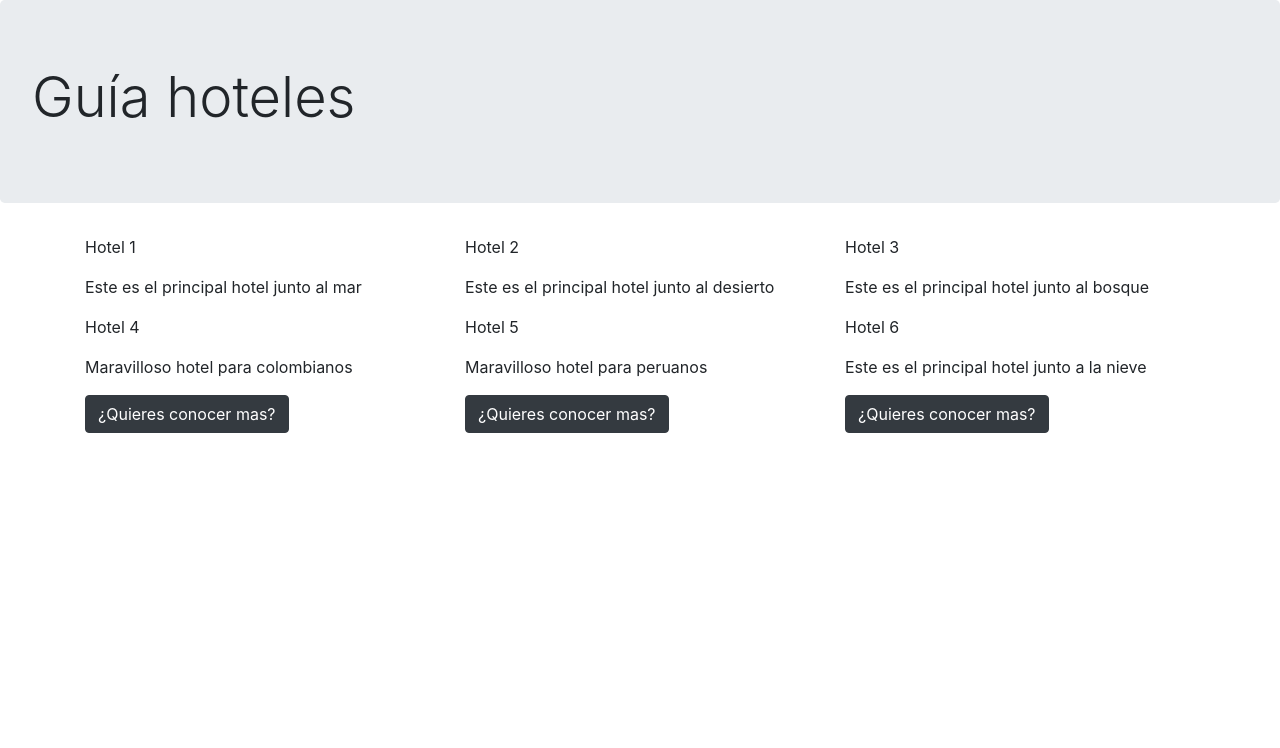
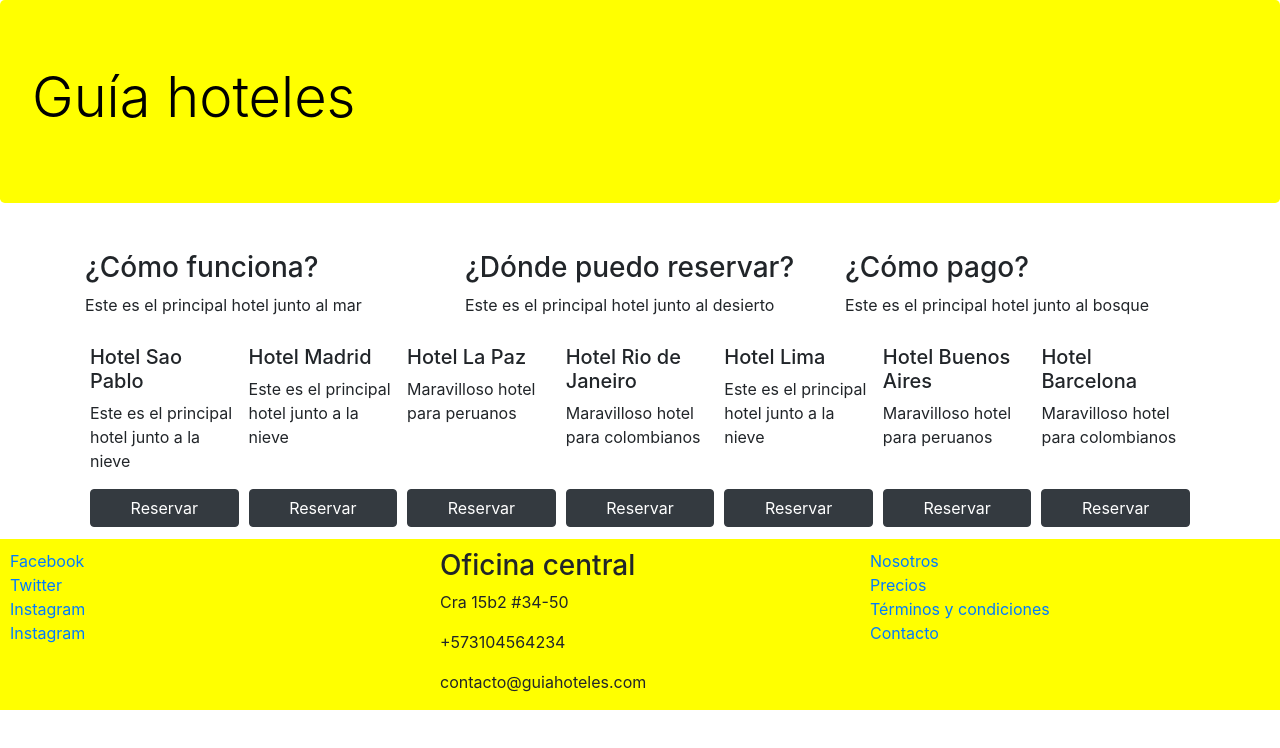
Before and after one commit to lotharking/Web-hotels-page, a website: page index.html in a window 1280 px wide. Drawn offline with nearby package versions, Linux system fonts and the light colour scheme.

Commit message:
agregamos footer y estilos con flex

```diff
--- /dev/null
+++ b/css/main.css
@@ -0,0 +1,20 @@
+.jumbotron {
+	background-color: yellow;
+	color: black;
+}
+
+footer {
+	padding: 10px 10px 0 10px;
+	background-color: yellow;
+	margin-botton: 0px;
+	margin-top: 10px;
+}
+.card-hotel {
+	flex: 1 150px;
+	padding: 2px 5px 2px 5px;
+	margin-top: 10px;
+}
+
+.btn-reserva {
+	width: 100%;
+}
--- a/index.html
+++ b/index.html
@@ -7,6 +7,7 @@
 
     <!-- Bootstrap CSS -->
     <link rel="stylesheet" href="node_modules/bootstrap/dist/css/bootstrap.min.css">
+	<link rel="stylesheet" href="css/main.css">
 
     <!--<title>Hello, world!</title> -->
 	</head>
@@ -17,37 +18,117 @@
 	 	</div>
 		<div class="container">
 	  		<div class="row">
-    <div class="col-sm">
-	<p>Hotel 1</p>
+	    		<div class="col-sm-4">
+					<p>
+						<h3>¿Cómo funciona?</h3>
 				    	<p>Este es el principal hotel junto al mar</p>
+					</p>
 	    		</div>
-    <div class="col-sm">
-	<p>Hotel 2</p>
+		    	<div class="col-sm-4">
+					<p>
+						<h3>¿Dónde puedo reservar?</h3>
 				    	<p>Este es el principal hotel junto al desierto</p>
+					</p>
 		    	</div>
-    <div class="col-sm">
-	<p>Hotel 3</p>
+			    <div class="col-sm-4">
+					<p>
+						<h3>¿Cómo pago?</h3>
 				    	<p>Este es el principal hotel junto al bosque</p>
+					</p>
 			    </div>
 			</div>
-  <div class="row">
-    <div class="col-sm">
-	<p>Hotel 4</p>
+			<div class="d-flex flex-wrap flex-row-reverse">
+				<div class="card-hotel d-flex flex-column justify-content-between">
+					<div>
+						<h5>Hotel Barcelona</h5>
 				     	<p>Maravilloso hotel para colombianos</p>
-	  <a class="btn btn-dark" href="#" role="button">¿Quieres conocer mas?</a>
 					</div>
-    <div class="col-sm">
-	<p>Hotel 5</p>
+					<div>
+				 		<button class="btn btn-dark btn-reserva"> Reservar</button>
+					</div>
+				</div>
+			    <div class="card-hotel d-flex flex-column justify-content-between">
+					<div>
+						<h5>Hotel Buenos Aires</h5>
 						<p>Maravilloso hotel para peruanos</p>
-	  <a class="btn btn-dark" href="#" role="button">¿Quieres conocer mas?</a>
 					</div>
-    <div class="col-sm">
-	<p>Hotel 6</p>
+					<div>
+						<button class="btn btn-dark btn-reserva"> Reservar</button>
+					</div>
+			    </div>
+				<div class="card-hotel d-flex flex-column justify-content-between">
+					<div>
+						<h5>Hotel Lima</h5>
 						<p>Este es el principal hotel junto a la nieve</p>
-	  <a class="btn btn-dark" href="#" role="button">¿Quieres conocer mas?</a>
+					</div>
+					<div>
+						<button class="btn btn-dark btn-reserva"> Reservar</button>
+					</div>
+				</div>
+				<div class="card-hotel d-flex flex-column justify-content-between">
+					<div>
+						<h5>Hotel Rio de Janeiro</h5>
+						<p>Maravilloso hotel para colombianos</p>
+					</div>
+					<div>
+						<button class="btn btn-dark btn-reserva"> Reservar</button>
+					</div>
+				</div>
+		    	<div class="card-hotel d-flex flex-column justify-content-between">
+					<div>
+						 <h5>Hotel La Paz</h5>
+					     <p>Maravilloso hotel para peruanos</p>
+					</div>
+					<div>
+						 <button class="btn btn-dark btn-reserva"> Reservar</button>
+					</div>
+		    	</div>
+		    	<div class="card-hotel d-flex flex-column justify-content-between">
+					<div>
+					  	<h5>Hotel Madrid</h5>
+				      	<p>Este es el principal hotel junto a la nieve</p>
+					</div>
+					<div>
+					  	<button class="btn btn-dark btn-reserva"> Reservar</button>
+					</div>
+		    	</div>
+			    <div class="card-hotel d-flex flex-column justify-content-between">
+					<div>
+						<h5>Hotel Sao Pablo</h5>
+						<p>Este es el principal hotel junto a la nieve</p>
+					</div>
+					<div>
+						<button class="btn btn-dark btn-reserva"> Reservar</button>
 					</div>
 			    </div>
 			</div>
+		</div>
+
+
+		<footer>
+			<div class="row">
+				<div class="col-sm-4 d-flex flex-column">
+					<a href ="http://www.facebook.com">Facebook</a>
+					<a href ="http://www.twitter.com">Twitter</a>
+					<a href ="http://www.instagram.com">Instagram</a>
+					<a href ="http://www.instagram.com">Instagram</a>
+				</div>
+				<div class="col-sm-4">
+					<addres>
+						<h3>Oficina central</h3>
+						<p>Cra 15b2 #34-50</p>
+						<p>+573104564234</p>
+						<p>contacto@guiahoteles.com</p>
+					</addres>
+				</div>
+				<div class="col-sm-4 d-flex flex-column align-item-end">
+					<a href ="http://www.facebook.com">Nosotros</a>
+					<a href ="http://www.twitter.com">Precios</a>
+					<a href ="http://www.instagram.com">Términos y condiciones</a>
+					<a href ="http://www.instagram.com">Contacto</a>
+				</div>
+			</div>
+		</footer>
 
 	    <!-- Optional JavaScript -->
 	    <!-- jQuery first, then Popper.js, then Bootstrap JS -->
```
Lines whose indentation alone changed are shown as unchanged.
